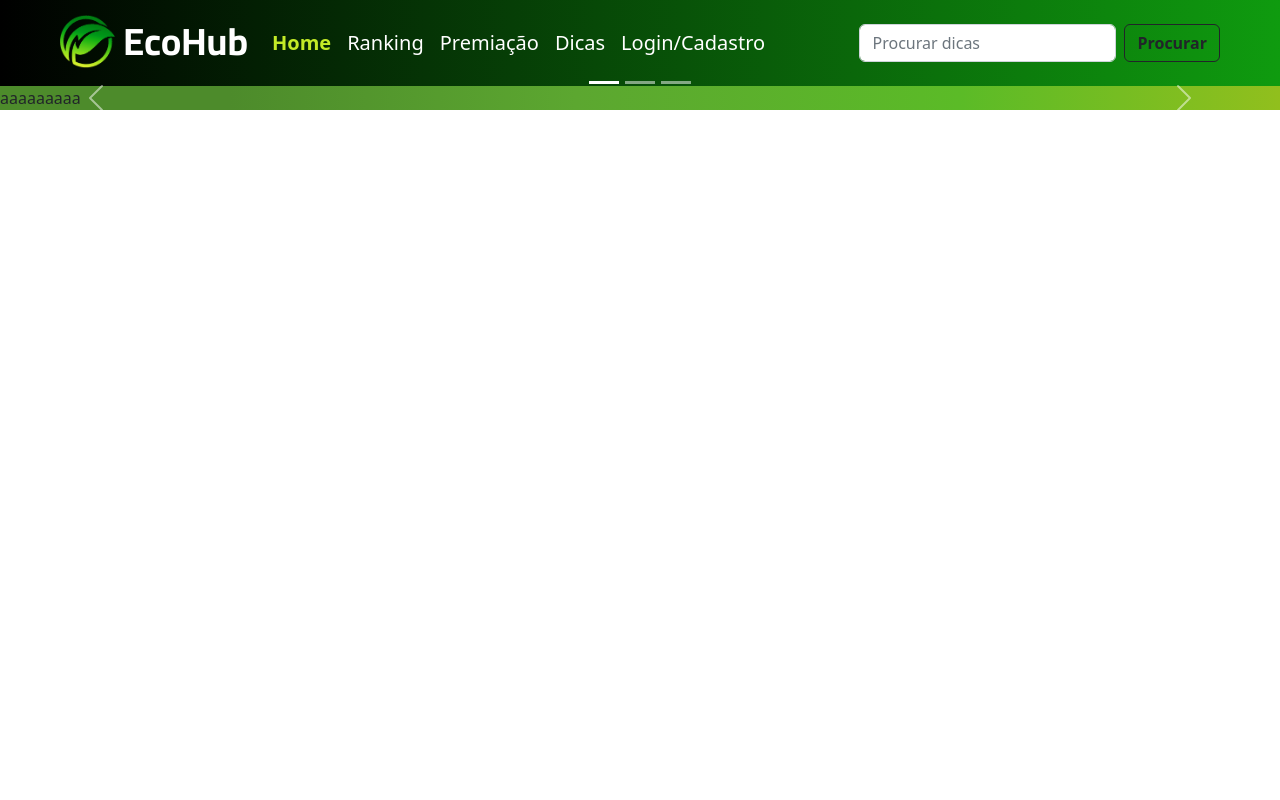
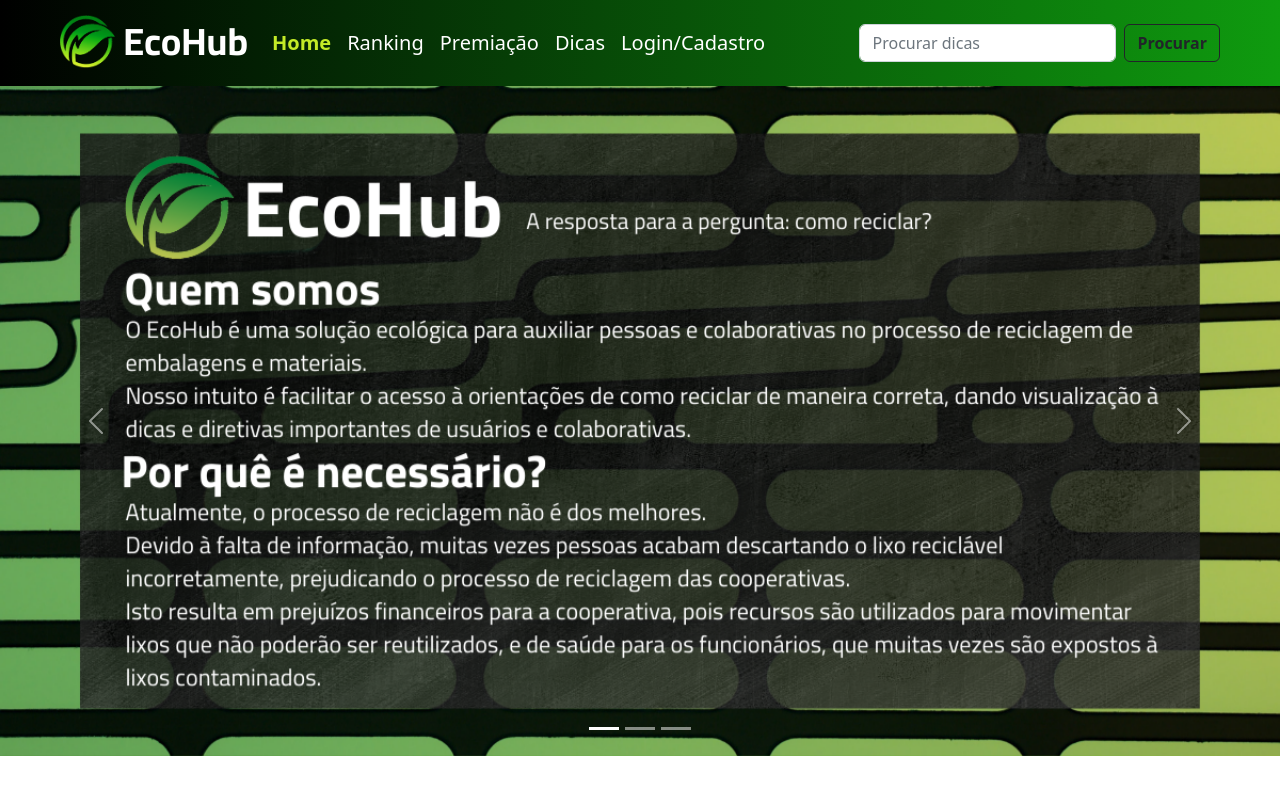
Before and after one commit to jplalves/EcoHub---ReciclaHack-Project, a Flask app: page / in a window 1280 px wide. Run offline with Flask 2, Linux system fonts and the light colour scheme; some libraries are stand-ins or nearby versions.

Commit message:
Finished frontpage

```diff
--- a/app/templates/index.html
+++ b/app/templates/index.html
@@ -53,7 +53,7 @@
       </div>
     </div>
   </nav>
-  <div id="carouselExampleIndicators" class="carousel slide" data-bs-ride="true" style="background: linear-gradient(90deg, rgba(77,139,43,1) 18%, rgba(92,167,48,1) 45%, rgba(91,187,39,1) 75%, rgba(145,191,29,1) 100%);">
+  <div id="carouselExampleIndicators" class="carousel slide" data-bs-ride="false" style="background: linear-gradient(90deg, rgba(77,139,43,1) 18%, rgba(92,167,48,1) 45%, rgba(91,187,39,1) 75%, rgba(145,191,29,1) 100%);">
       <div class="carousel-indicators">
         <button type="button" data-bs-target="#carouselExampleIndicators" data-bs-slide-to="0" class="active" aria-current="true" aria-label="Slide 1"></button>
         <button type="button" data-bs-target="#carouselExampleIndicators" data-bs-slide-to="1" aria-label="Slide 2"></button>
@@ -61,14 +61,13 @@
       </div>
       <div class="carousel-inner">
         <div class="carousel-item active">
-<!--          <img src="{{ url_for('static', filename='images/carousel-first.png') }}" class="d-block w-100" alt="...">-->
-          aaaaaaaaa
+          <img src="{{ url_for('static', filename='images/carousel-first.png') }}" class="d-block" style="width: 100%; height: 100%;" alt="...">
         </div>
         <div class="carousel-item">
-<!--          <img src="{{ url_for('static', filename='images/carousel-second.png') }}" class="d-block w-100" alt="...">-->
+          <img src="{{ url_for('static', filename='images/carousel-second.png') }}" class="d-block w-100" alt="...">
         </div>
         <div class="carousel-item">
-<!--          <img src="{{ url_for('static', filename='images/carousel-third.png') }}" class="d-block w-100" alt="...">-->
+          <img src="{{ url_for('static', filename='images/carousel-third.png') }}" class="d-block w-100" alt="...">
         </div>
       </div>
       <button class="carousel-control-prev" type="button" data-bs-target="#carouselExampleIndicators" data-bs-slide="prev">
```
